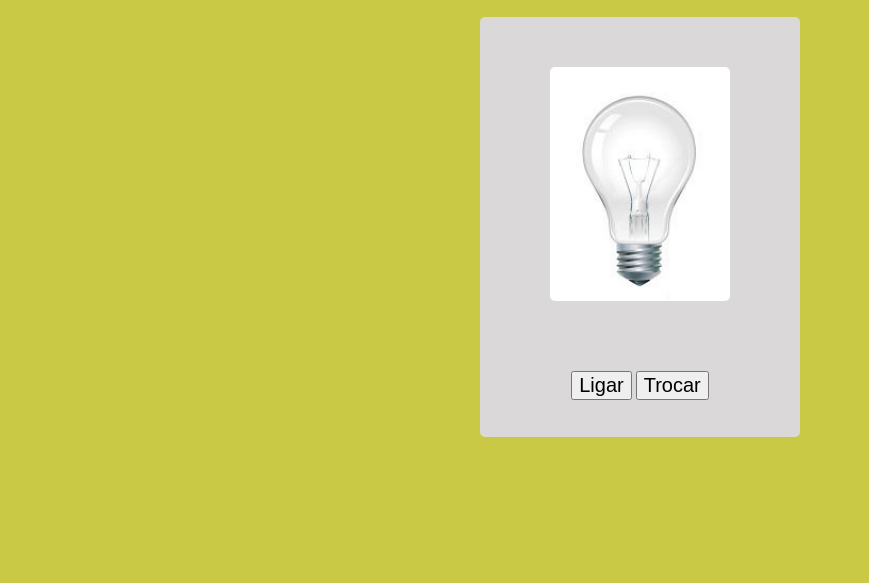
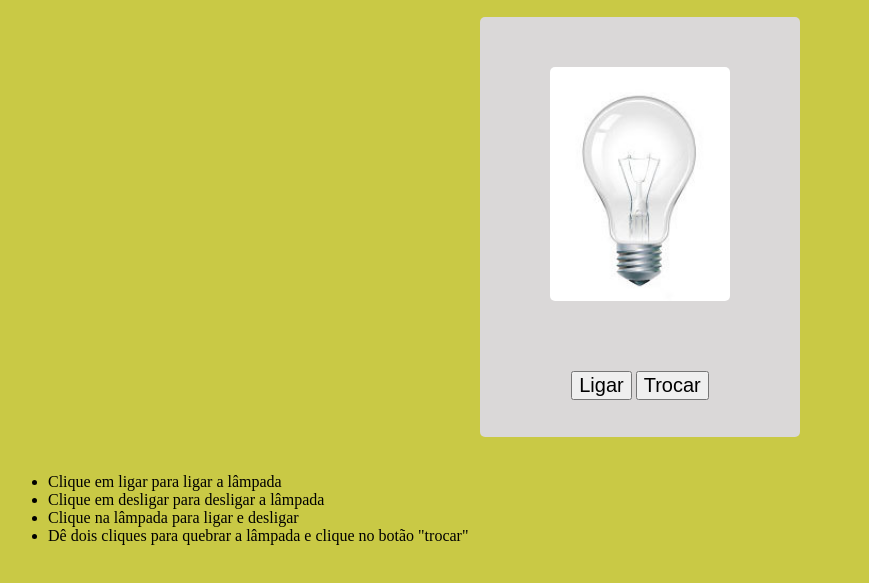
Before and after one commit to higormachado05/projeto-lampada-javascript, a plain HTML site: page index.html in a window 1280 px wide. Shown: the part 91-674 px from the top of the page, without its empty margins (0-869 px from the left). Drawn offline with Linux system fonts and the light colour scheme.

Commit message:
adicionando orientacoes

```diff
--- a/index.html
+++ b/index.html
@@ -1,5 +1,5 @@
 <!DOCTYPE html>
-<html lang="en">
+<html lang="pt-br">
   <head>
     <meta charset="UTF-8" />
     <meta http-equiv="X-UA-Compatible" content="IE=edge" />
@@ -24,6 +24,13 @@
       </div>
     </main>
 
+    <ul>
+      <li>Clique em ligar para ligar a lâmpada</li>
+      <li>Clique em desligar para desligar a lâmpada</li>
+      <li>Clique na lâmpada para ligar e desligar</li>
+      <li>Dê dois cliques para quebrar a lâmpada e clique no botão "trocar"</li>
+    </ul>
+
     <script src="./lampada.js"></script>
   </body>
 </html>
```
